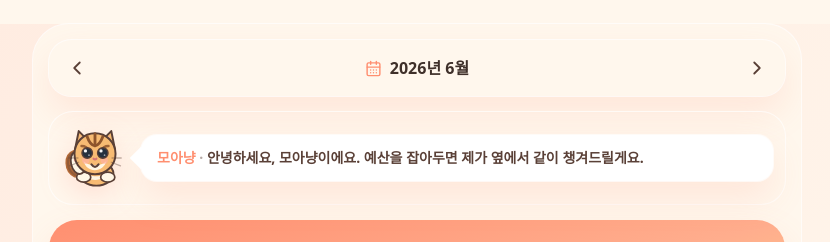
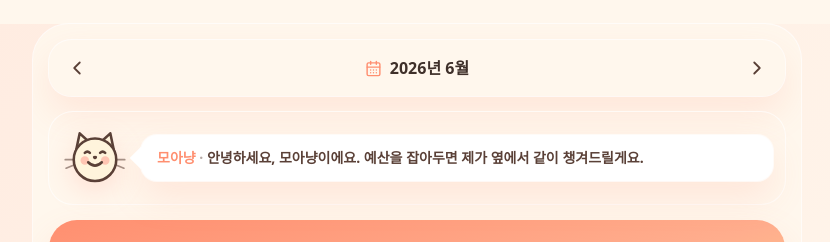
Before and after one commit to gittongcham-cmd/warm-budget, a Next.js app: page / in a window 1280 px wide. Shown: the top 242 px of the page, without its empty margins (223-1053 px from the left). Built offline with nearby package versions, Linux system fonts and the light colour scheme.

Commit message:
Revert "Redesign Moanyang as waving kitten"
This reverts commit c94d1a5812036f40a4f08a1fd82d4f9a2517cadb.

```diff
--- a/src/components/BudgetBuddy.tsx
+++ b/src/components/BudgetBuddy.tsx
@@ -2,11 +2,11 @@
 
 export type BuddyMood = "happy" | "calm" | "worried" | "alert";
 
-const moodStyles: Record<BuddyMood, { cheek: string }> = {
-  happy: { cheek: "#ffb1a1" },
-  calm: { cheek: "#ffc1ad" },
-  worried: { cheek: "#ffb3bd" },
-  alert: { cheek: "#f67280" }
+const moodStyles: Record<BuddyMood, { cheek: string; mouth: string }> = {
+  happy: { cheek: "#ffb1a1", mouth: "M32 45 Q40 53 48 45" },
+  calm: { cheek: "#ffc1ad", mouth: "M33 46 Q40 50 47 46" },
+  worried: { cheek: "#ffb3bd", mouth: "M34 49 Q40 45 46 49" },
+  alert: { cheek: "#f67280", mouth: "M36 48 Q40 51 44 48" }
 };
 
 export function BudgetBuddy({
@@ -38,69 +38,46 @@ export function BudgetBuddy({
 function CatFace({ mood, size }: { mood: BuddyMood; size: number }) {
   const style = moodStyles[mood];
   const worriedBrows = mood === "worried" || mood === "alert";
-  const mouth =
-    mood === "happy"
-      ? "M43 57 Q48 64 53 57"
-      : mood === "calm"
-        ? "M43 58 Q48 61 53 58"
-        : mood === "worried"
-          ? "M43 61 Q48 56 53 61"
-          : "M44 60 Q48 63 52 60";
 
   return (
     <svg
       width={size}
       height={size}
-      viewBox="0 0 96 96"
+      viewBox="0 0 80 80"
       role="img"
       aria-label="모아냥 예산 코치"
       className="shrink-0 drop-shadow-[0_8px_14px_rgba(255,143,112,0.22)]"
     >
-      <path d="M20 72 C7 65 6 45 19 40 C30 36 35 48 28 57 C23 63 24 68 34 71" fill="none" stroke="#b36a38" strokeWidth="7" strokeLinecap="round" />
-      <path d="M20 72 C7 65 6 45 19 40" fill="none" stroke="#5a4037" strokeWidth="3" strokeLinecap="round" opacity="0.35" />
-      <ellipse cx="50" cy="70" rx="24" ry="17" fill="#f7bb73" stroke="#5a4037" strokeWidth="2.8" />
-      <path d="M34 66 C38 76 59 77 67 66 C63 81 40 84 31 70 Z" fill="#fff7e7" opacity="0.96" />
-      <ellipse cx="32" cy="75" rx="10" ry="7" fill="#fff7e7" stroke="#5a4037" strokeWidth="2.4" />
-      <ellipse cx="66" cy="75" rx="10" ry="7" fill="#fff7e7" stroke="#5a4037" strokeWidth="2.4" />
-
-      <g transform="rotate(-12 28 54)">
-        <ellipse cx="24" cy="54" rx="10" ry="16" fill="#fff7e7" stroke="#5a4037" strokeWidth="2.6" />
-        <ellipse cx="21" cy="49" rx="2.1" ry="2.8" fill="#f6a6a1" />
-        <ellipse cx="26" cy="47" rx="2.1" ry="2.8" fill="#f6a6a1" />
-        <ellipse cx="30" cy="51" rx="2.1" ry="2.8" fill="#f6a6a1" />
-        <path d="M21 57 Q25 52 30 58 Q25 62 21 57Z" fill="#f6a6a1" />
-      </g>
-
-      <path d="M20 35 L25 10 L42 27 Z" fill="#f7bb73" stroke="#5a4037" strokeWidth="2.8" strokeLinejoin="round" />
-      <path d="M76 35 L71 10 L54 27 Z" fill="#f7bb73" stroke="#5a4037" strokeWidth="2.8" strokeLinejoin="round" />
-      <path d="M27 17 L28 31 L38 27 Z" fill="#ffb8ac" opacity="0.92" />
-      <path d="M69 17 L68 31 L58 27 Z" fill="#ffb8ac" opacity="0.92" />
-      <circle cx="48" cy="42" r="29" fill="#f7bb73" stroke="#5a4037" strokeWidth="2.8" />
-      <path d="M32 52 C36 60 60 60 64 52 C61 69 35 70 32 52Z" fill="#fff7e7" opacity="0.98" />
-      <path d="M37 18 C40 27 43 30 48 31 C53 30 56 26 59 18" fill="none" stroke="#8e552c" strokeWidth="4" strokeLinecap="round" />
-      <path d="M48 14 V29" stroke="#8e552c" strokeWidth="4" strokeLinecap="round" />
-      <path d="M29 31 C34 31 38 34 40 38" fill="none" stroke="#8e552c" strokeWidth="3.5" strokeLinecap="round" opacity="0.85" />
-      <path d="M67 31 C62 31 58 34 56 38" fill="none" stroke="#8e552c" strokeWidth="3.5" strokeLinecap="round" opacity="0.85" />
-      <circle cx="35" cy="51" r="5.2" fill={style.cheek} opacity="0.7" />
-      <circle cx="61" cy="51" r="5.2" fill={style.cheek} opacity="0.7" />
+      <path d="M18 30 L22 11 L35 23 Z" fill="#fff4dc" stroke="#5a4037" strokeWidth="3" strokeLinejoin="round" />
+      <path d="M62 30 L58 11 L45 23 Z" fill="#fff4dc" stroke="#5a4037" strokeWidth="3" strokeLinejoin="round" />
+      <path d="M24 19 L25 28 L32 24 Z" fill="#ffcab8" opacity="0.9" />
+      <path d="M56 19 L55 28 L48 24 Z" fill="#ffcab8" opacity="0.9" />
+      <circle cx="40" cy="42" r="25" fill="#fff4dc" stroke="#5a4037" strokeWidth="3" />
+      <circle cx="28" cy="43" r="5" fill={style.cheek} opacity="0.7" />
+      <circle cx="52" cy="43" r="5" fill={style.cheek} opacity="0.7" />
       {worriedBrows ? (
         <>
-          <path d="M30 34 L40 37" stroke="#5a4037" strokeWidth="3" strokeLinecap="round" />
-          <path d="M66 34 L56 37" stroke="#5a4037" strokeWidth="3" strokeLinecap="round" />
+          <path d="M25 27 L34 30" stroke="#5a4037" strokeWidth="3" strokeLinecap="round" />
+          <path d="M55 27 L46 30" stroke="#5a4037" strokeWidth="3" strokeLinecap="round" />
         </>
       ) : null}
-      <circle cx="37" cy="41" r="7.4" fill="#26313f" stroke="#5a4037" strokeWidth="2" />
-      <circle cx="59" cy="41" r="7.4" fill="#26313f" stroke="#5a4037" strokeWidth="2" />
-      <circle cx="34.5" cy="38" r="2.3" fill="#ffffff" opacity="0.95" />
-      <circle cx="56.5" cy="38" r="2.3" fill="#ffffff" opacity="0.95" />
-      <circle cx="39.5" cy="44" r="1.2" fill="#ffffff" opacity="0.55" />
-      <circle cx="61.5" cy="44" r="1.2" fill="#ffffff" opacity="0.55" />
-      <path d="M46 49 Q48 51 50 49" stroke="#d57677" strokeWidth="3" strokeLinecap="round" fill="none" />
-      <path d={mouth} stroke="#5a4037" strokeWidth="3" strokeLinecap="round" fill="none" />
-      <path d="M24 48 H11" stroke="#5a4037" strokeWidth="1.8" strokeLinecap="round" opacity="0.38" />
-      <path d="M25 54 L12 59" stroke="#5a4037" strokeWidth="1.8" strokeLinecap="round" opacity="0.38" />
-      <path d="M72 48 H85" stroke="#5a4037" strokeWidth="1.8" strokeLinecap="round" opacity="0.38" />
-      <path d="M71 54 L84 59" stroke="#5a4037" strokeWidth="1.8" strokeLinecap="round" opacity="0.38" />
+      {mood === "alert" ? (
+        <>
+          <circle cx="31" cy="34" r="2.8" fill="#5a4037" />
+          <circle cx="49" cy="34" r="2.8" fill="#5a4037" />
+        </>
+      ) : (
+        <>
+          <path d="M28 34 Q31 31 34 34" stroke="#5a4037" strokeWidth="3" strokeLinecap="round" fill="none" />
+          <path d="M46 34 Q49 31 52 34" stroke="#5a4037" strokeWidth="3" strokeLinecap="round" fill="none" />
+        </>
+      )}
+      <path d="M39 39 Q40 41 41 39" stroke="#5a4037" strokeWidth="3" strokeLinecap="round" fill="none" />
+      <path d={style.mouth} stroke="#5a4037" strokeWidth="3" strokeLinecap="round" fill="none" />
+      <path d="M15 42 H5" stroke="#5a4037" strokeWidth="2" strokeLinecap="round" opacity="0.55" />
+      <path d="M16 48 L6 52" stroke="#5a4037" strokeWidth="2" strokeLinecap="round" opacity="0.55" />
+      <path d="M65 42 H75" stroke="#5a4037" strokeWidth="2" strokeLinecap="round" opacity="0.55" />
+      <path d="M64 48 L74 52" stroke="#5a4037" strokeWidth="2" strokeLinecap="round" opacity="0.55" />
     </svg>
   );
 }
```
